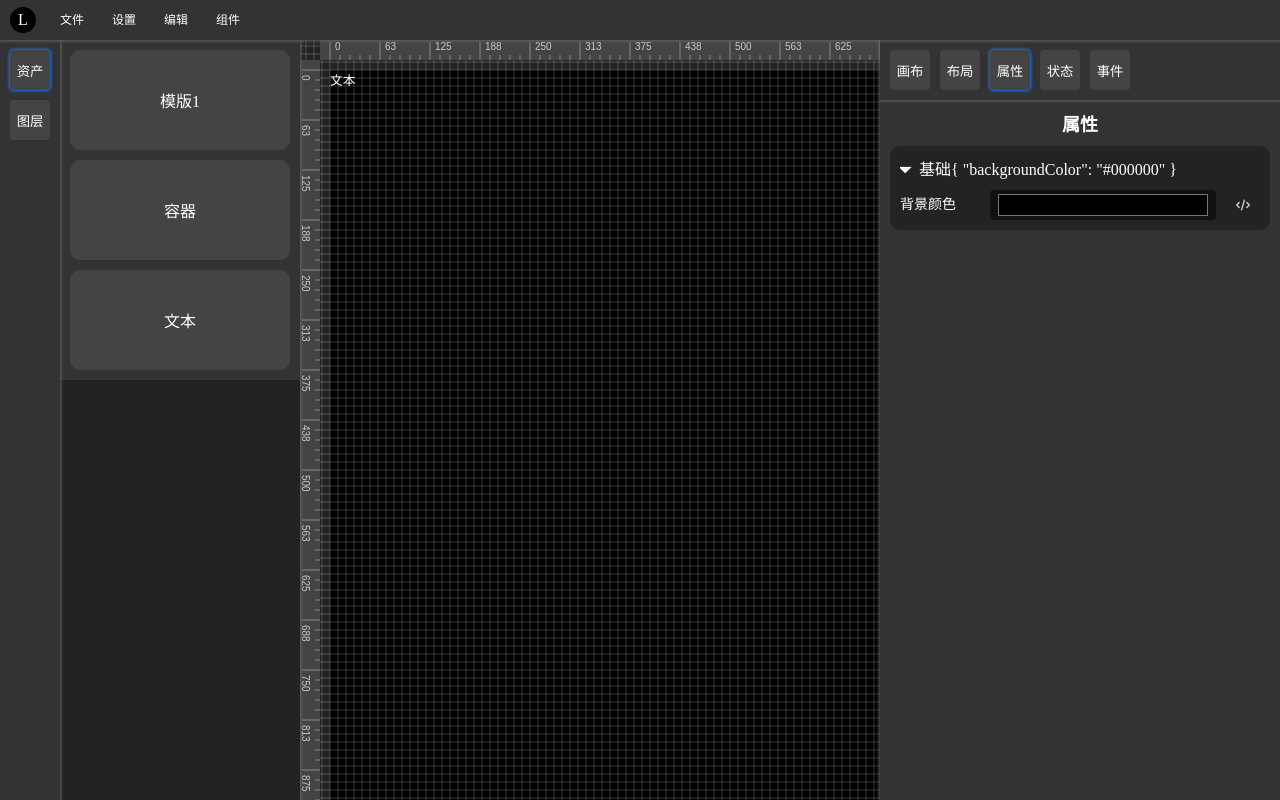
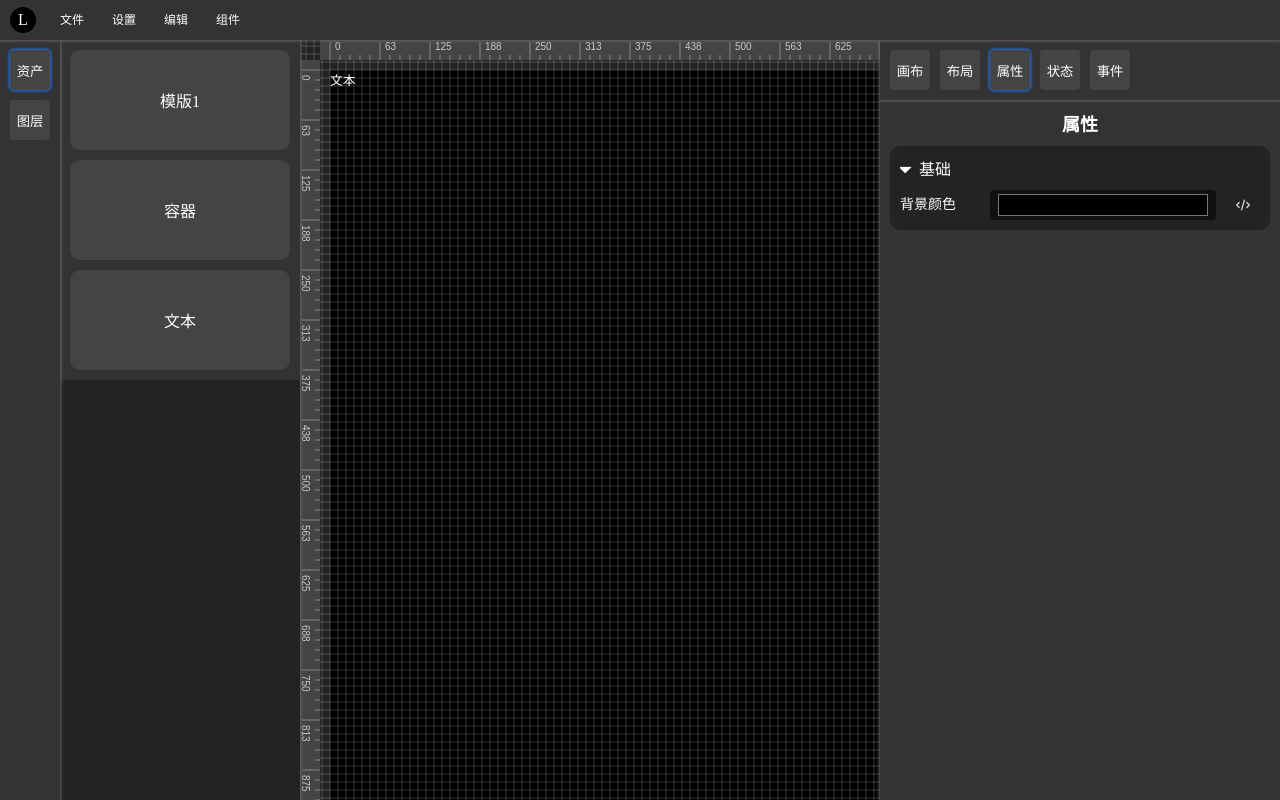
Before and after one commit to leoyuanzhe/scada, a Vue app: page /editor in a window 1280 px wide. Both pictures are taken after a click on the button "属性". Built offline with nearby package versions, Linux system fonts and the light colour scheme.

Commit message:
完善操作命令

```diff
--- a/src/components/component-creator/ComponentCreator.vue
+++ b/src/components/component-creator/ComponentCreator.vue
@@ -5,6 +5,7 @@ import { useClient } from "@/stores/useClient";
 import { useMaterial } from "@/stores/useMaterial";
 import { useSchema } from "@/stores/useSchema";
 import { useDragger } from "@/pages/editor/hooks/useDragger";
+import { computedMousePosition, openComponentMenu } from "@/helpers/contextMenu";
 
 interface Props {
 	component: Component;
@@ -43,6 +44,7 @@ const RenderComponent = () =>
 		@dragenter.stop="dragger.componentOnDragEnter(component)"
 		@dragleave.stop="dragger.componentOnDragLeave(component)"
 		@drop.stop="dragger.componentOnDrop($event, component)"
+		@contextmenu.prevent.stop="openComponentMenu(computedMousePosition($event))"
 	>
 		<Component :is="RenderComponent" />
 	</div>
--- a/src/pages/editor/components/renderer/Renderer.vue
+++ b/src/pages/editor/components/renderer/Renderer.vue
@@ -2,7 +2,6 @@
 import { onMounted, useTemplateRef } from "vue";
 import { useClient } from "@/stores/useClient";
 import { useDragger } from "@/pages/editor/hooks/useDragger";
-import { computedMousePosition, openComponentMenu } from "@/helpers/contextMenu";
 import CanvasComponent from "./components/Canvas.vue";
 import GridLine from "./components/GridLine.vue";
 import Ruler from "./components/Ruler.vue";
@@ -31,7 +30,6 @@ onMounted(() => {
 		@mousedown="dragger.rendererOnMouseDown($event)"
 		@dragover.prevent
 		@drop="dragger.rendererOnDrop($event)"
-		@contextmenu.prevent.stop="openComponentMenu(computedMousePosition($event))"
 	>
 		<CanvasComponent />
 		<GridLine />
--- a/src/pages/editor/components/setter/components/prop-config/component/ContainerConfig.vue
+++ b/src/pages/editor/components/setter/components/prop-config/component/ContainerConfig.vue
@@ -11,7 +11,7 @@ const props = withDefaults(defineProps<Props>(), {});
 
 <template>
 	<details class="config" open>
-		<summary>基础{{ props.component.props }}</summary>
+		<summary>基础</summary>
 		<fieldset>
 			<PropFormItem label="背景颜色" prop-key="backgroundColor" input-type="color" :component="props.component" />
 		</fieldset>
--- a/src/pages/editor/hooks/useDragger.ts
+++ b/src/pages/editor/hooks/useDragger.ts
@@ -5,6 +5,7 @@ import { useAsset } from "@/stores/useAsset";
 import { useSchema } from "@/stores/useSchema";
 import { assetTransferComponent } from "@/helpers/component";
 import { deepClone } from "@/utils/conversion";
+import { useCommand } from "@/stores/useCommand";
 
 // 框选器
 const selector = reactive({
@@ -147,25 +148,22 @@ const rendererOnMouseDown = (e: MouseEvent) => {
 };
 const rendererOnDrop = (e: DragEvent) => {
 	const assetStore = useAsset();
-	const schemaStore = useSchema();
+	const commandStore = useCommand();
 	const assetId = e.dataTransfer?.getData("assetId");
 	const asset = deepClone(assetStore.assets.find((v) => v.id === assetId));
 	if (asset) {
-		const oldSchema = deepClone(schemaStore.$state);
 		const newComponent = assetTransferComponent(asset);
 		if (newComponent.layout) {
 			newComponent.layout.left = 0;
 			newComponent.layout.top = 0;
 		}
-		const component = schemaStore.createRootComponent(newComponent);
-		if (!schemaStore.current) schemaStore.current = component.id;
-		computedSelector();
-		schemaStore.recordStack(oldSchema);
+		commandStore.createRootComponent(newComponent);
 	}
 };
 const componentOnMouseDown = (e: MouseEvent, component: Component) => {
 	const clientStore = useClient();
 	const schemaStore = useSchema();
+	if (clientStore.keyboard.spaceKey) return;
 	if (!schemaStore.isRoot(component.id)) e.stopPropagation();
 	if (!clientStore.previewing && !clientStore.enabledOperate && !schemaStore.isRoot(component.id)) {
 		if (!e.shiftKey) {
@@ -188,7 +186,13 @@ const componentOnMouseDown = (e: MouseEvent, component: Component) => {
 							getActualLeft(0),
 							getActualLeft((schemaStore.currentComponent?.layout?.width ?? 0) / 2),
 							getActualLeft(schemaStore.currentComponent?.layout?.width ?? 0),
-							...schemaStore.unactivedMoveableFlatedComponents.flatMap((v) => [
+							...schemaStore.unactivedMoveableFlatedComponents
+								.filter((v) => {
+									return schemaStore.activedMoveableFlatedComponents.some(
+										(v2) => !schemaStore.isContains(v2, v.id)
+									);
+								})
+								.flatMap((v) => [
 									getActualLeft(v.layout.left),
 									getActualLeft(v.layout.left + v.layout.width / 2),
 									getActualLeft(v.layout.left + v.layout.width),
@@ -199,7 +203,13 @@ const componentOnMouseDown = (e: MouseEvent, component: Component) => {
 							getActualTop(0),
 							getActualTop((schemaStore.currentComponent?.layout?.height ?? 0) / 2),
 							getActualTop(schemaStore.currentComponent?.layout?.height ?? 0),
-							...schemaStore.unactivedMoveableFlatedComponents.flatMap((v) => [
+							...schemaStore.unactivedMoveableFlatedComponents
+								.filter((v) => {
+									return schemaStore.activedMoveableFlatedComponents.some(
+										(v2) => !schemaStore.isContains(v2, v.id)
+									);
+								})
+								.flatMap((v) => [
 									getActualTop(v.layout.top),
 									getActualTop(v.layout.top + v.layout.height / 2),
 									getActualTop(v.layout.top + v.layout.height),
@@ -321,23 +331,17 @@ const componentOnDragLeave = (component: Component) => {
 };
 const componentOnDrop = (e: DragEvent, component: Component) => {
 	const assetStore = useAsset();
-	const schemaStore = useSchema();
+	const commandStore = useCommand();
 	if (component.nestable) {
 		const assetId = e.dataTransfer?.getData("assetId");
 		const asset = deepClone(assetStore.assets.find((v) => v.id === assetId));
 		if (asset) {
-			const oldSchema = deepClone(schemaStore.$state);
 			const newComponent = assetTransferComponent(asset);
-			schemaStore.deactivateAllComponent();
-			newComponent.actived = true;
 			if (newComponent.layout) {
 				newComponent.layout.left = e.offsetX - (newComponent.layout.width ?? 0) / 2;
 				newComponent.layout.top = e.offsetY - (newComponent.layout.height ?? 0) / 2;
 			}
-			const tempComponent = schemaStore.createComponent(newComponent, component);
-			schemaStore.targetComponentId = tempComponent.id;
-			computedSelector();
-			schemaStore.recordStack(oldSchema);
+			commandStore.createComponent(newComponent, component);
 		}
 	}
 };
@@ -437,7 +441,7 @@ const computedSelector = () => {
 		let right = -Infinity;
 		let bottom = -Infinity;
 		schemaStore.activedMoveableFlatedComponents.forEach((component) => {
-			const { left: fromSchemaLeft, top: fromSchemaTop } = getOffsetFromSchema(component);
+			const { left: fromSchemaLeft, top: fromSchemaTop } = getOffsetFromRoot(component);
 			left = Math.min(left, getActualLeft(fromSchemaLeft));
 			top = Math.min(top, getActualTop(fromSchemaTop));
 			right = Math.max(right, getActualLeft(fromSchemaLeft + component.layout.width));
@@ -456,8 +460,20 @@ const computedSelector = () => {
 		selector.height = 0;
 	}
 };
+// 获取组件相对于父组件的父组件的偏移
+function getOffsetFromParentParent(component: Component): { left: number; top: number } {
+	const schemaStore = useSchema();
+	let left = component?.layout?.left ?? 0;
+	let top = component?.layout?.top ?? 0;
+	const { parent } = schemaStore.findParent(component.id);
+	if (parent?.layout) {
+		left += parent.layout.left;
+		top += parent.layout.top;
+	}
+	return { left, top };
+}
 // 获取组件相对于根组件的偏移
-function getOffsetFromSchema(component: Component): { left: number; top: number } {
+function getOffsetFromRoot(component: Component): { left: number; top: number } {
 	const schemaStore = useSchema();
 	let left = component?.layout?.left ?? 0;
 	let top = component?.layout?.top ?? 0;
@@ -523,6 +539,8 @@ export const useDragger = () => ({
 	componentOnDrop,
 	selectorDirectionOnMouseDown,
 	computedSelector,
+	getOffsetFromParentParent,
+	getOffsetFromRoot,
 	getLogicalLeft,
 	getLogicalTop,
 	getActualLeft,
--- a/src/stores/useCommand.ts
+++ b/src/stores/useCommand.ts
@@ -1,14 +1,37 @@
 import { defineStore } from "pinia";
+import type { Component } from "@/types/Component";
 import { useClient } from "./useClient";
 import { useSchema } from "./useSchema";
 import { useUndoStack } from "./useUndoStack";
 import { useDragger } from "@/pages/editor/hooks/useDragger";
+import { deepClone } from "@/utils/conversion";
 
 export const useCommand = defineStore("command", {
 	state() {
 		return {};
 	},
 	actions: {
+		createRootComponent(component: Component) {
+			const schemaStore = useSchema();
+			const dragger = useDragger();
+			const oldSchema = deepClone(schemaStore.$state);
+			schemaStore.deactivateAllComponent();
+			const tempComponent = schemaStore.createRootComponent(component);
+			if (!schemaStore.current) schemaStore.current = tempComponent.id;
+			dragger.computedSelector();
+			schemaStore.recordStack(oldSchema);
+		},
+		createComponent(component: Component, parent: Component) {
+			const schemaStore = useSchema();
+			const dragger = useDragger();
+			const oldSchema = deepClone(schemaStore.$state);
+			schemaStore.deactivateAllComponent();
+			const tempComponent = schemaStore.createComponent(component, parent);
+			tempComponent.actived = true;
+			schemaStore.targetComponentId = tempComponent.id;
+			dragger.computedSelector();
+			schemaStore.recordStack(oldSchema);
+		},
 		moveUp() {
 			const schemaStore = useSchema();
 			const dragger = useDragger();
@@ -60,8 +83,10 @@ export const useCommand = defineStore("command", {
 				const reader = new FileReader();
 				reader.onload = () => {
 					try {
+						const oldSchema = deepClone(schemaStore.$state);
 						const json = JSON.parse(reader.result as string);
 						schemaStore.setSchema(json);
+						schemaStore.recordStack(oldSchema);
 					} catch (error: any) {
 						throw new Error(error);
 					}
@@ -126,38 +151,46 @@ export const useCommand = defineStore("command", {
 			const clientStore = useClient();
 			const schemaStore = useSchema();
 			const dragger = useDragger();
+			const oldSchema = deepClone(schemaStore.$state);
 			clientStore.cutComponents(schemaStore.activedFlatedComponents);
 			schemaStore.targetComponentId = "";
 			dragger.computedSelector();
+			schemaStore.recordStack(oldSchema);
 		},
 		// 粘贴
 		paste() {
 			const clientStore = useClient();
 			const schemaStore = useSchema();
 			const dragger = useDragger();
+			const oldSchema = deepClone(schemaStore.$state);
 			schemaStore.deactivateAllComponent();
 			const components = clientStore.pasteComponents(schemaStore.targetComponent);
 			components?.forEach((v) => (v.actived = true));
 			schemaStore.targetComponentId = "";
 			dragger.computedSelector();
+			schemaStore.recordStack(oldSchema);
 		},
 		// 删除
 		delete() {
 			const schemaStore = useSchema();
 			const dragger = useDragger();
+			const oldSchema = deepClone(schemaStore.$state);
 			schemaStore.activedFlatedComponents.forEach((v) => schemaStore.deleteComponent(v.id));
 			dragger.computedSelector();
+			schemaStore.recordStack(oldSchema);
 		},
 		// 切换锁定
 		toggleLocked(locked?: boolean) {
 			const schemaStore = useSchema();
 			const dragger = useDragger();
+			const oldSchema = deepClone(schemaStore.$state);
 			if (locked) lock();
 			else if (locked === false) unlock();
 			else {
 				if (schemaStore.activedFlatedComponents.every((v) => v.locked)) unlock();
 				else lock();
 			}
+			schemaStore.recordStack(oldSchema);
 			function lock() {
 				schemaStore.activedFlatedComponents.forEach((v) => (v.locked = true));
 				schemaStore.deactivateAllComponent();
@@ -172,12 +205,14 @@ export const useCommand = defineStore("command", {
 		toggleHidden(hidden?: boolean) {
 			const schemaStore = useSchema();
 			const dragger = useDragger();
+			const oldSchema = deepClone(schemaStore.$state);
 			if (hidden) hide();
 			else if (hidden === false) show();
 			else {
 				if (schemaStore.activedFlatedComponents.every((v) => v.hidden)) show();
 				else hide();
 			}
+			schemaStore.recordStack(oldSchema);
 			function hide() {
 				schemaStore.activedFlatedComponents.forEach((v) => (v.hidden = true));
 				schemaStore.deactivateAllComponent();
@@ -192,20 +227,27 @@ export const useCommand = defineStore("command", {
 		createGroup() {
 			const schemaStore = useSchema();
 			const dragger = useDragger();
+			const oldSchema = deepClone(schemaStore.$state);
 			const container = schemaStore.createGroup(schemaStore.activedFlatedComponents.map((v) => v.id));
-			schemaStore.deactivateAllComponent();
-			schemaStore.targetComponentId = container.id;
-			dragger.computedSelector();
+			schemaStore.recordStack(oldSchema);
+			if (container) {
+				schemaStore.deactivateAllComponent();
+				container.actived = true;
+				schemaStore.targetComponentId = container.id;
+				dragger.computedSelector();
+			}
 		},
 		// 展开子组件到父组件
 		flatChildrenToParent() {
 			const schemaStore = useSchema();
 			const dragger = useDragger();
+			const oldSchema = deepClone(schemaStore.$state);
 			schemaStore.activedFlatedComponents.forEach((component) => {
 				component.components.forEach((component) => (component.actived = true));
 				schemaStore.flatChildrenToParent(component.id);
 			});
 			dragger.computedSelector();
+			schemaStore.recordStack(oldSchema);
 		},
 	},
 });
--- a/src/stores/useSchema.ts
+++ b/src/stores/useSchema.ts
@@ -70,6 +70,12 @@ export const useSchema = defineStore("schema", {
 		isRoot(componentId: string) {
 			return this.currentComponent?.id === componentId;
 		},
+		isContains(parent: Component, componentId: string) {
+			return parent.components.flatMap(flat).some((v) => v.id === componentId);
+			function flat(component: Component): Component[] {
+				return [component, ...component.components.flatMap(flat)];
+			}
+		},
 		setSchema(schema: Schema) {
 			this.$state = schema;
 		},
@@ -94,77 +100,114 @@ export const useSchema = defineStore("schema", {
 				? findInComponents(this.currentComponent, this.currentComponent.components, true)
 				: ({ parent: null, index: -1, isRoot: false } as T);
 		},
-		// 获取组件相对于父组件的父组件的偏移
-		getOffsetFromParentParent(component: Component): { left: number; top: number } {
-			let left = component?.layout?.left ?? 0;
-			let top = component?.layout?.top ?? 0;
-			const { parent } = this.findParent(component.id);
-			if (parent?.layout) {
-				left += parent.layout.left;
-				top += parent.layout.top;
-			}
-			const { parent: parentParent } = this.findParent(component.id);
-			if (parentParent?.layout) {
-				left += parentParent.layout.left;
-				top += parentParent.layout.top;
-			}
-			return { left, top };
-		},
-		// 获取组件相对于根组件的偏移
-		getOffsetFromSchema(component: Component): { left: number; top: number } {
-			let left = component?.layout?.left ?? 0;
-			let top = component?.layout?.top ?? 0;
-			const fn = (component: Component) => {
-				const { parent } = this.findParent(component.id);
-				if (parent && parent.layout) {
-					left += parent.layout.left;
-					top += parent.layout.top;
-					fn(parent);
-				}
-			};
-			fn(component);
-			return { left, top };
-		},
+		// 创建根组件
 		createRootComponent(component: Component) {
 			component.id = generateId();
 			this.components.push(component);
 			return component;
 		},
+		// 创建组件
 		createComponent<T extends Component>(component: T, parent?: Component | null): T {
 			component.id = generateId();
 			parent ? parent.components.push(component) : this.currentComponent?.components.push(component);
 			return component;
 		},
-		// 删除组件
-		deleteComponent(componentId: string) {
-			const { parent, index } = this.findParent(componentId);
-			if (parent && index !== -1) {
-				const component = parent.components.splice(index, 1)[0];
-				this.checkAndDeleteEmptyParent(parent.id);
-				return component;
-			}
-		},
-		// 检查并删除空组件
-		checkAndDeleteEmptyParent(componentId: string) {
-			const component = this.findComponent(componentId);
-			if (component && !this.isRoot(component.id) && component.components.length === 0) {
-				this.deleteComponent(componentId);
-			}
-		},
 		// 创建分组
 		createGroup(componentsId: string[]) {
+			const parent = this.findParent(componentsId[0]).parent?.id ?? "";
+			if (componentsId.length > 1 && componentsId.every((v) => this.findParent(v).parent?.id === parent)) {
 				const container = this.createComponent(Container());
 				container.layout.left = Infinity;
 				container.layout.top = Infinity;
+				container.layout.width = 0;
+				container.layout.height = 0;
 				componentsId.forEach((componentId) => {
 					const component = this.findComponent(componentId);
 					if (component && component.layout) {
 						container.layout.left = Math.min(component.layout.left, container.layout.left);
 						container.layout.top = Math.min(component.layout.top, container.layout.top);
+						container.layout.width = Math.max(
+							component.layout.left + component.layout.width,
+							container.layout.width
+						);
+						container.layout.height = Math.max(
+							component.layout.top + component.layout.height,
+							container.layout.height
+						);
 						this.joinGroup(component, container.id);
 					}
 				});
+				container.components.forEach((component) => {
+					if (component.layout) {
+						component.layout.left -= container.layout.left;
+						component.layout.top -= container.layout.top;
+					}
+				});
+				container.layout.width -= container.layout.left;
+				container.layout.height -= container.layout.top;
 				return container;
+			}
+			return null;
+		},
+		// 删除组件
+		deleteComponent(componentId: string) {
+			const dragger = useDragger();
+			const { parent, index } = this.findParent(componentId);
+			// 检查子组件，没有子组件就删除，有子组件适应位置
+			const checkChildren = (component: Component) => {
+				if (!this.isRoot(component.id)) {
+					if (component.components.length === 0) {
+						this.deleteComponent(component.id);
+					}
+					if (component.layout) {
+						const moveableComponents = component.components.filter(
+							(v) => v.layout
+						) as ComponentWithLayout[];
+						if (moveableComponents.length === 1) {
+							const childLeft = moveableComponents[0].layout.left;
+							const childTop = moveableComponents[0].layout.top;
+							moveableComponents[0].layout.left = 0;
+							moveableComponents[0].layout.top = 0;
+							component.layout.left = component.layout.left + childLeft;
+							component.layout.top = component.layout.top + childTop;
+							component.layout.width = moveableComponents[0].layout.width;
+							component.layout.height = moveableComponents[0].layout.height;
+						} else if (moveableComponents.length) {
+							let parentLeft = Infinity;
+							let parentTop = Infinity;
+							let left = Infinity;
+							let top = Infinity;
+							let width = 0;
+							let height = 0;
+							moveableComponents.forEach((child) => {
+								const { left: toParentParentLeft, top: toParentParentTop } =
+									dragger.getOffsetFromParentParent(child);
+								parentLeft = Math.min(toParentParentLeft, parentLeft);
+								parentTop = Math.min(toParentParentTop, parentTop);
+								left = Math.min(child.layout.left, left);
+								top = Math.min(child.layout.top, top);
+								width = Math.max(child.layout.left + child.layout.width, width);
+								height = Math.max(child.layout.top + child.layout.height, height);
+								component.layout!.width = Math.max(child.layout.left + child.layout.width, width);
+								component.layout!.height = Math.max(child.layout.left + child.layout.height, height);
+							});
+							component.layout.left = parentLeft;
+							component.layout.top = parentTop;
+							moveableComponents.forEach((component) => {
+								component.layout.left -= left;
+								component.layout.top -= top;
+							});
+							component.layout.width -= left;
+							component.layout.height -= top;
+						}
+					}
+				}
+			};
+			if (parent && index !== -1) {
+				const component = parent.components.splice(index, 1)[0];
+				checkChildren(parent);
+				return component;
+			}
 		},
 		// 加入分组
 		joinGroup(component: Component, newParentId: string) {
@@ -189,10 +232,11 @@ export const useSchema = defineStore("schema", {
 		},
 		// 展开子组件到父组件
 		flatChildrenToParent(componentId: string) {
+			const dragger = useDragger();
 			const component = this.findComponent(componentId);
 			const { parent } = this.findParent(componentId);
 			if (component && parent) {
-				const { left, top } = this.getOffsetFromParentParent(component);
+				const { left, top } = dragger.getOffsetFromParentParent(component);
 				parent.components.push(
 					...component.components.splice(0).map((v) => {
 						if (v.layout) {
@@ -207,9 +251,10 @@ export const useSchema = defineStore("schema", {
 		},
 		// 展开子组件到根组件
 		flatChildrenToSchema(componentId: string) {
+			const dragger = useDragger();
 			const component = this.findComponent(componentId);
 			if (component) {
-				const { left, top } = this.getOffsetFromSchema(component);
+				const { left, top } = dragger.getOffsetFromRoot(component);
 				this.currentComponent?.components.push(
 					...component.components.splice(0).map((v) => {
 						if (v.layout) {
```
Lines whose indentation alone changed are shown as unchanged.
